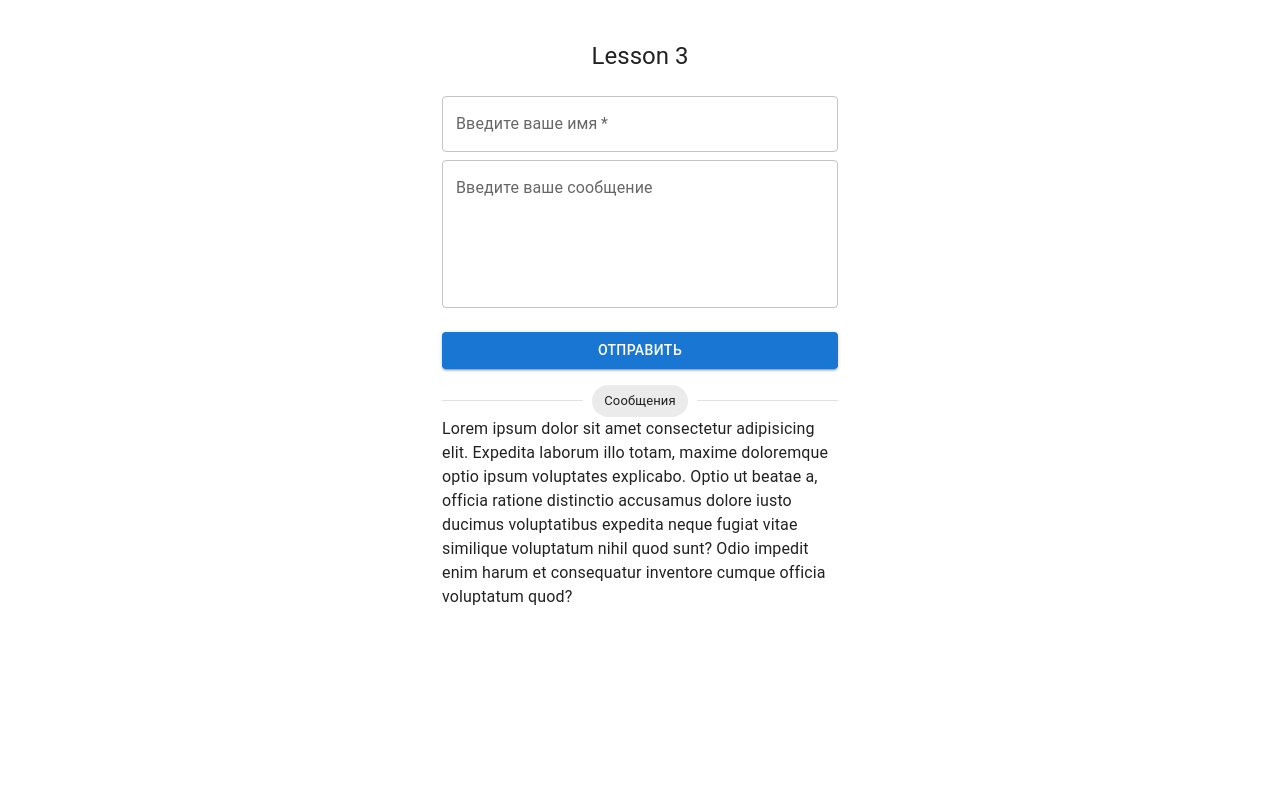
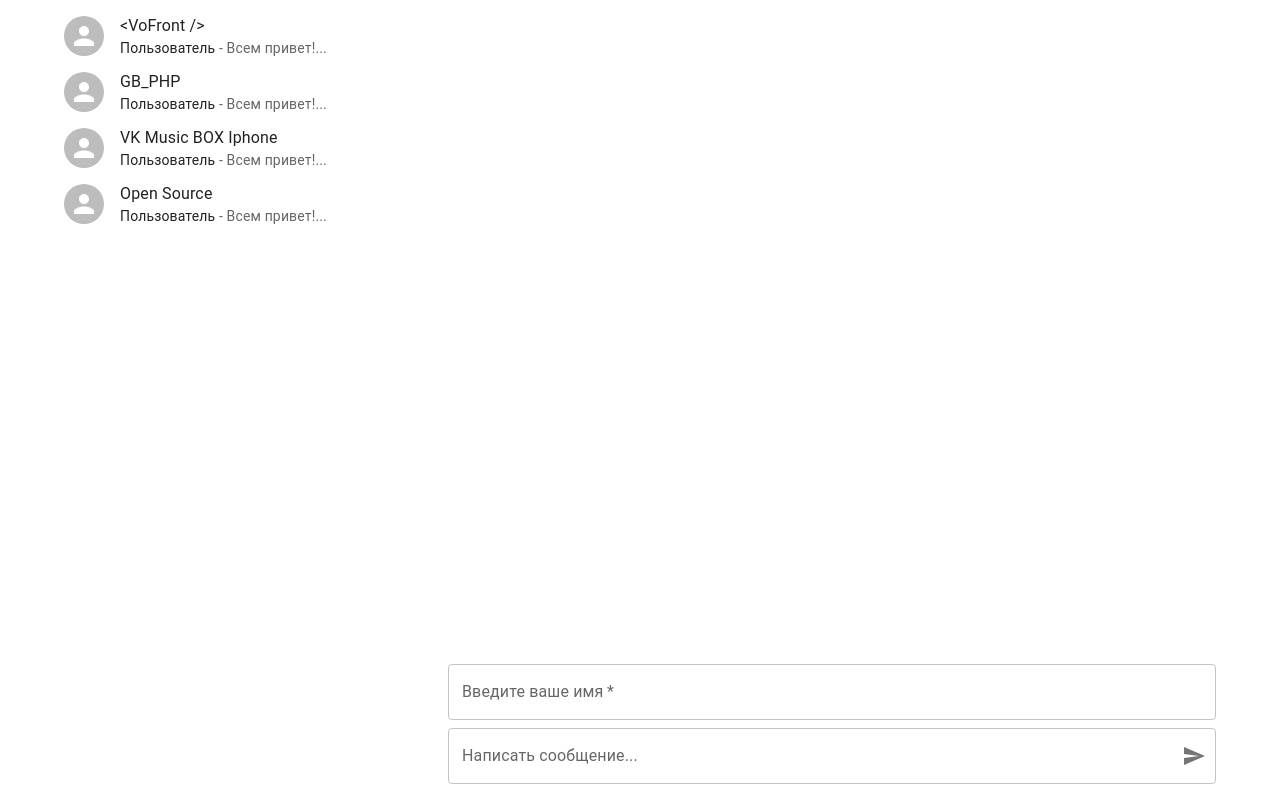
Before and after one commit to Vlad777-bit/react-gb, a React (Create React App) app: page / in a window 1280 px wide. Built offline with nearby package versions, Linux system fonts and the light colour scheme.

Commit message:
updated UI

```diff
--- a/src/App.tsx
+++ b/src/App.tsx
@@ -1,40 +1,50 @@
-import { Chip, Container, Divider, Typography } from '@mui/material';
+import { Container } from '@mui/material';
+import { useState } from 'react';
 import { makeStyles } from 'tss-react/mui';
-import { MUIForm } from './components';
+import { MUIChatList, MUIForm } from './components';
+import { MUIMessageList } from './components/MUIMessage';
+import { ChatItemInterface } from './types/ChatItemInterface';
+import { MessageItemInterface } from './types/MessageItemInterface';
 
 const useStyles = makeStyles()((theme) => ({
-  paper: {
-    marginTop: theme.spacing(5),
+  container: {
+    minHeight: '100vh',
+    display: 'grid',
+    gridTemplateColumns: '1fr 2fr',
+  },
+  wrapper: {
+    marginBottom: theme.spacing(2),
     display: 'flex',
     flexDirection: 'column',
-    alignItems: 'center',
+    alignItems: 'flex-start',
+    justifyContent: 'flex-end',
   },
 }));
 
 export const App = () => {
   const { classes } = useStyles();
 
+  // eslint-disable-next-line @typescript-eslint/no-unused-vars
+  const [chatList, setChatList] = useState<ChatItemInterface[]>([
+    { id: '1', chatName: '<VoFront />' },
+    { id: '2', chatName: 'GB_PHP' },
+    { id: '3', chatName: 'VK Мusic BOX Iphone' },
+    { id: '4', chatName: 'Open Source' },
+  ]);
+
+  const [messageList, setMessageList] = useState<MessageItemInterface[]>([]);
+
+  const addNewMessage = (newMessage: MessageItemInterface) => {
+    setMessageList([...messageList, newMessage]);
+  };
+
   return (
-    <Container component="main" maxWidth="xs">
-      <div className={classes.paper}>
-        <Typography component="h1" variant="h5">
-          Lesson 3
-        </Typography>
+    <Container component="main" maxWidth="lg" className={classes.container}>
+      <MUIChatList chatList={chatList} />
+      <div className={classes.wrapper}>
+        <MUIMessageList messageList={messageList} />
 
-        <MUIForm />
-
-        <Divider flexItem={true}>
-          <Chip label="Сообщения" />
-        </Divider>
-
-        <p>
-          Lorem ipsum dolor sit amet consectetur adipisicing elit. Expedita
-          laborum illo totam, maxime doloremque optio ipsum voluptates
-          explicabo. Optio ut beatae a, officia ratione distinctio accusamus
-          dolore iusto ducimus voluptatibus expedita neque fugiat vitae
-          similique voluptatum nihil quod sunt? Odio impedit enim harum et
-          consequatur inventore cumque officia voluptatum quod?
-        </p>
+        <MUIForm addNewMessage={addNewMessage} />
       </div>
     </Container>
   );
--- a/src/components/MUIForm/MUIForm.props.ts
+++ b/src/components/MUIForm/MUIForm.props.ts
@@ -1,4 +1,7 @@
 import { DetailedHTMLProps, HTMLAttributes } from 'react';
+import { MessageItemInterface } from '../../types/MessageItemInterface';
 
 export interface MUIFormProps
-  extends DetailedHTMLProps<HTMLAttributes<HTMLFormElement>, HTMLFormElement> {}
+  extends DetailedHTMLProps<HTMLAttributes<HTMLFormElement>, HTMLFormElement> {
+    addNewMessage: (newMessage: MessageItemInterface) => void;
+}
--- a/src/components/MUIForm/MUIForm.tsx
+++ b/src/components/MUIForm/MUIForm.tsx
@@ -1,7 +1,17 @@
-import { Button, TextField } from '@mui/material';
-import { FC } from 'react';
+import {
+  FormControl,
+  IconButton,
+  InputAdornment,
+  InputLabel,
+  OutlinedInput,
+  TextField,
+} from '@mui/material';
+import React, { FC, useRef, useState } from 'react';
 import { MUIFormProps } from './MUIForm.props';
 import { makeStyles } from 'tss-react/mui';
+import SendIcon from '@mui/icons-material/Send';
+import { MessageItemInterface } from '../../types/MessageItemInterface';
+import { format } from 'date-fns';
 
 const useStyles = makeStyles()((theme) => ({
   form: {
@@ -13,11 +23,61 @@ const useStyles = makeStyles()((theme) => ({
   },
 }));
 
-export const MUIForm: FC<MUIFormProps> = () => {
+interface State {
+  userName: string;
+  body: string;
+}
+
+export const MUIForm: FC<MUIFormProps> = ({ addNewMessage }) => {
   const { classes } = useStyles();
 
+  const [inputValues, setInputValues] = useState<State>({
+    userName: '',
+    body: '',
+  });
+
+  const userNameRef = useRef<HTMLInputElement>(null);
+
+  const handleChange =
+    (prop: keyof State) => (event: React.ChangeEvent<HTMLInputElement>) => {
+      setInputValues({ ...inputValues, [prop]: event.target.value });
+    };
+
+  const createNewMessage = (): MessageItemInterface | undefined => {
+    const newMessage: MessageItemInterface = {
+      ...inputValues,
+      id: Date.now().toString(),
+      createdAt: format(new Date(), 'HH:mm'),
+    };
+
+    if (!(inputValues.userName && inputValues.body)) {
+      return;
+    }
+
+    addNewMessage(newMessage);
+    setInputValues({ userName: '', body: '' });
+
+    if (userNameRef.current) {
+      userNameRef.current?.focus();
+    }
+
+    return newMessage;
+  };
+
+  const handleClickToSendMessage = () => {
+    createNewMessage();
+  };
+
+  const handleKeyDownToSendMessage = (e: React.KeyboardEvent<HTMLElement>) => {
+    if (e.code !== 'Enter') {
+      return;
+    }
+
+    createNewMessage();
+  };
+
   return (
-    <form className={classes.form} noValidate>
+    <form className={classes.form} onSubmit={(e) => e.preventDefault()}>
       <TextField
         variant="outlined"
         margin="normal"
@@ -25,29 +85,35 @@ export const MUIForm: FC<MUIFormProps> = () => {
         fullWidth
         id="userName"
         label="Введите ваше имя"
-        placeholder="Имя"
+        placeholder="Вася"
         name="userName"
         autoComplete="userName"
+        value={inputValues.userName}
+        onChange={handleChange('userName')}
+        inputRef={userNameRef}
       />
-      <TextField
-        id="userMessage"
-        name="userMessage"
-        fullWidth
-        autoComplete="userMessage"
-        label="Введите ваше сообщение"
-        placeholder="Сообщение"
-        multiline
-        rows="5"
-      />
-      <Button
-        type="submit"
-        fullWidth
-        variant="contained"
-        color="primary"
-        className={classes.submit}
-      >
-        Отправить
-      </Button>
+      <FormControl fullWidth variant="outlined">
+        <InputLabel htmlFor="userMessage">Написать сообщение...</InputLabel>
+        <OutlinedInput
+          id="userMessage"
+          type="text"
+          value={inputValues.body}
+          onChange={handleChange('body')}
+          onKeyDown={handleKeyDownToSendMessage}
+          endAdornment={
+            <InputAdornment position="end">
+              <IconButton
+                aria-label="toggle password visibility"
+                onClick={handleClickToSendMessage}
+                edge="end"
+              >
+                <SendIcon />
+              </IconButton>
+            </InputAdornment>
+          }
+          label="Написать сообщение..."
+        />
+      </FormControl>
     </form>
   );
 };
--- a/src/components/index.ts
+++ b/src/components/index.ts
@@ -1 +1,4 @@
+export * from './MUIChat';
+export * from './MUIMessage';
+
 export * from './MUIForm/MUIForm';
--- a/src/styles/global.scss
+++ b/src/styles/global.scss
@@ -5,8 +5,9 @@
 }
 
 html,
-body {
-  font-family: sans-serif;
+body,
+#root {
+  height: 100vh;
 }
 
 a {
```
